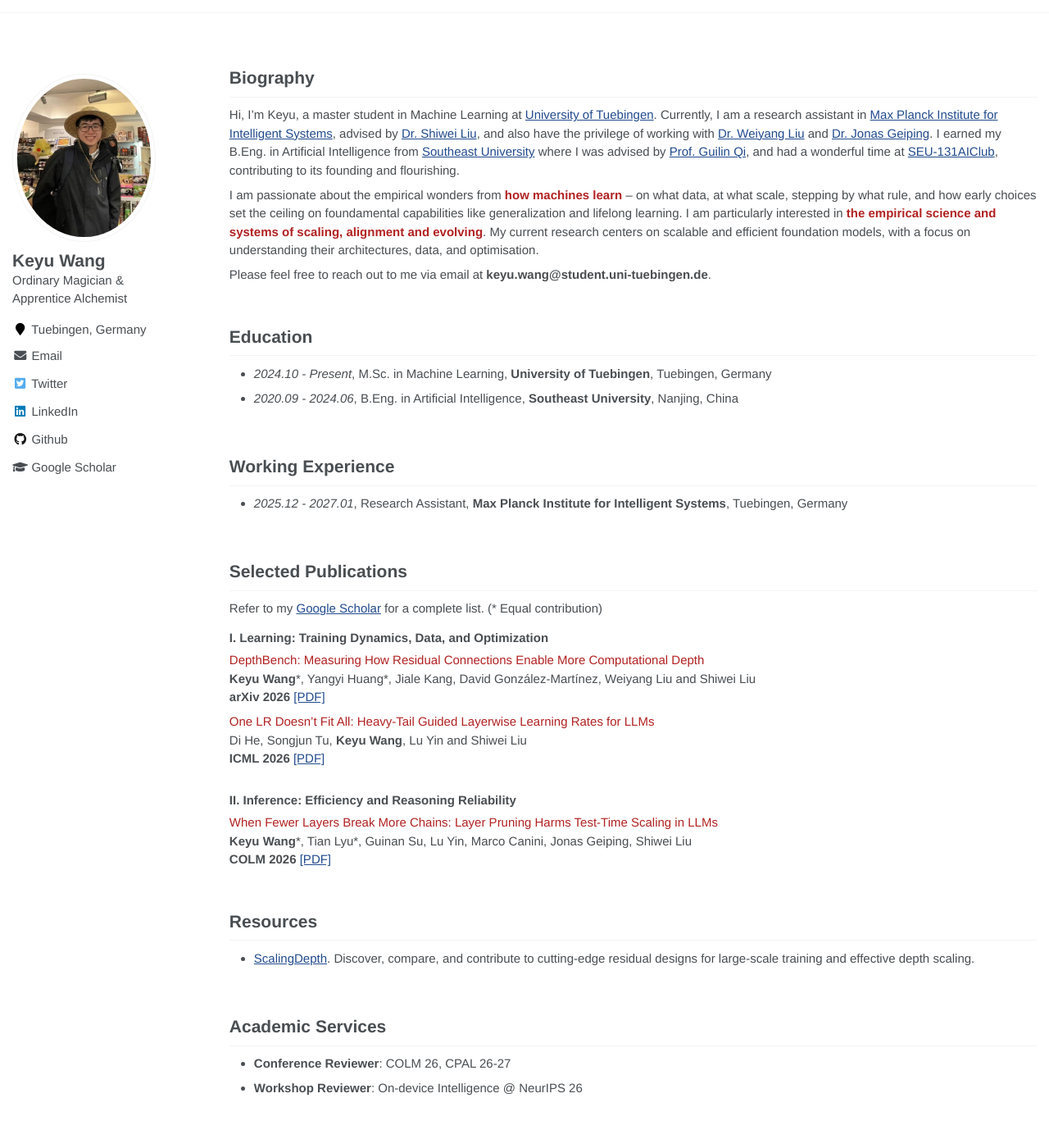
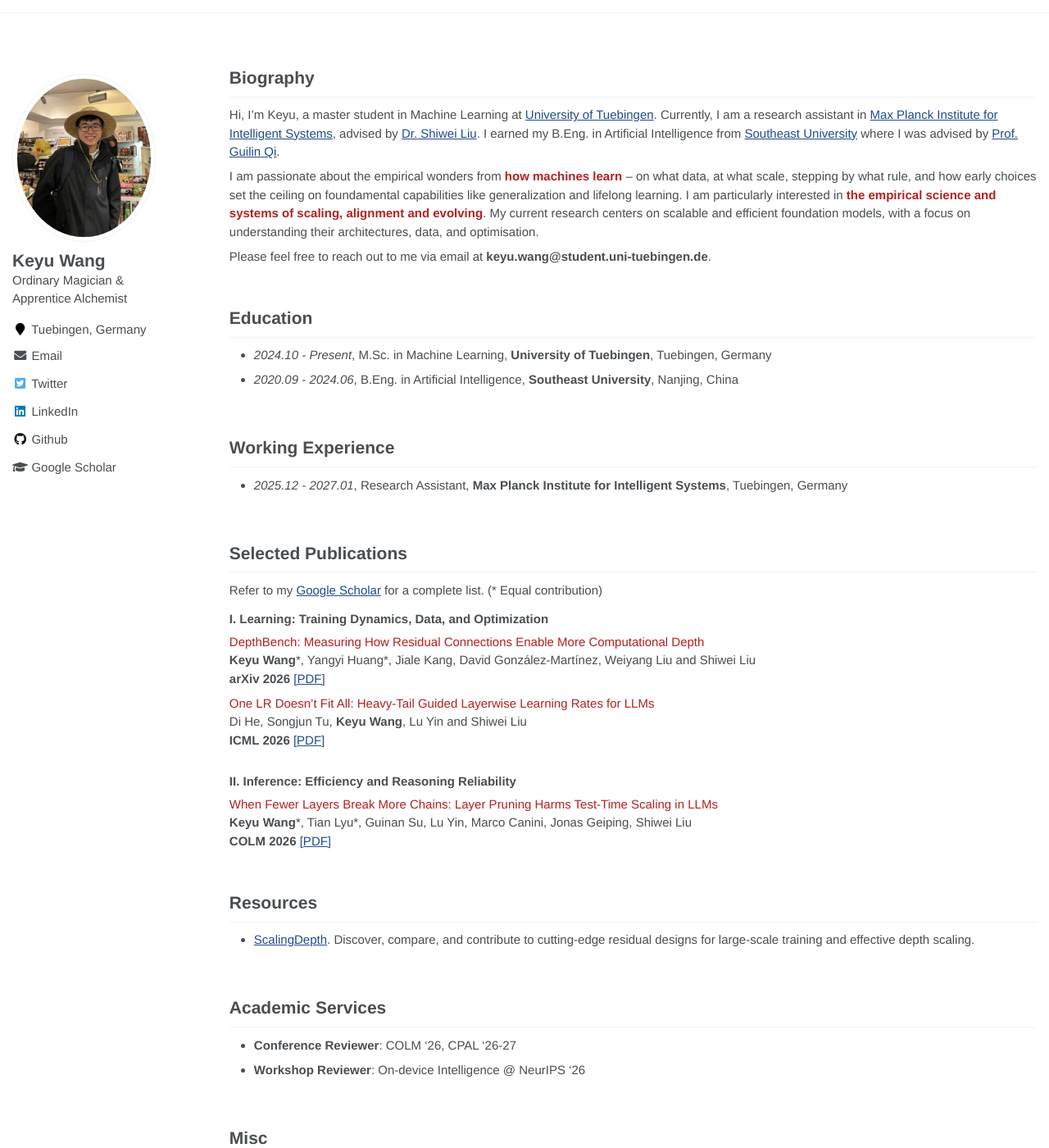
Before and after one commit to keyu-wang-2002/keyu-wang-2002.github.io, a Jekyll site: the page built from _pages/about.md, in a window 1280 px wide and 1400 px high. Shown: the whole window at 82% size. Built offline with Jekyll 4.4.1, drawn with Linux system fonts in a browser that asks for light colours.

Commit message:
Update about.md

```diff
--- a/_pages/about.md
+++ b/_pages/about.md
@@ -15,7 +15,7 @@ redirect_from:
 
 # Biography
 
-Hi, I'm Keyu, a master student in Machine Learning at [University of Tuebingen]([[https://uni-tuebingen.de/en/]]). Currently, I am a research assistant in [Max Planck Institute for Intelligent Systems](https://is.mpg.de/), advised by  [Dr. Shiwei Liu](https://shiweiliuiiiiiii.github.io), and also have the privilege of working with  [Dr. Weiyang Liu](https://wyliu.com) and [Dr. Jonas Geiping](https://jonasgeiping.github.io/). I earned my B.Eng. in Artificial Intelligence from [Southeast University](https://www.seu.edu.cn/) where I was advised by [Prof. Guilin Qi](https://scholar.google.com/citations?user=1gw3LJQAAAAJ&hl=zh-CN), and had a wonderful time at [SEU-131AIClub](https://github.com/131AIClub), contributing to its founding and flourishing.
+Hi, I'm Keyu, a master student in Machine Learning at [University of Tuebingen]([[https://uni-tuebingen.de/en/]]). Currently, I am a research assistant in [Max Planck Institute for Intelligent Systems](https://is.mpg.de/), advised by  [Dr. Shiwei Liu](https://shiweiliuiiiiiii.github.io). I earned my B.Eng. in Artificial Intelligence from [Southeast University](https://www.seu.edu.cn/) where I was advised by [Prof. Guilin Qi](https://scholar.google.com/citations?user=1gw3LJQAAAAJ&hl=zh-CN).
 
 I am passionate about the empirical wonders from <font color='FireBrick'><strong>how machines learn</strong></font> -- on what data, at what scale, stepping by what rule, and how early choices set the ceiling on foundamental capabilities like generalization and lifelong learning. I am particularly interested in <font color='FireBrick'><strong>the empirical science and systems of scaling, alignment and evolving</strong></font>. My current research centers on scalable and efficient foundation models, with a focus on understanding their architectures, data, and optimisation.
 
@@ -78,8 +78,8 @@ Di He, Songjun Tu, **Keyu Wang**, Lu Yin and Shiwei Liu \\
 <br>
 
 # Academic Services
-- **Conference Reviewer**: COLM 26, CPAL 26-27
-- **Workshop Reviewer**: On-device Intelligence @ NeurIPS 26
+- **Conference Reviewer**: COLM '26, CPAL '26-27
+- **Workshop Reviewer**: On-device Intelligence @ NeurIPS '26
 
 <br>
 
```
